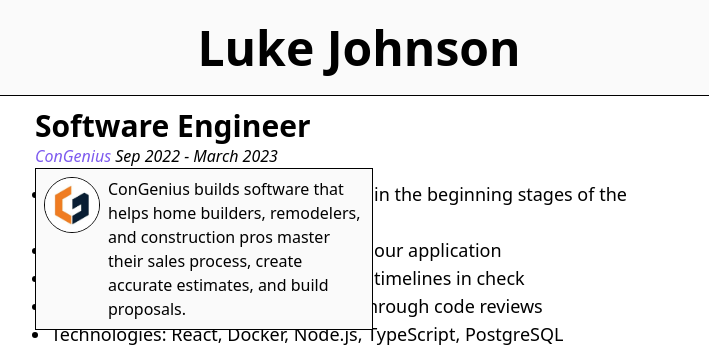
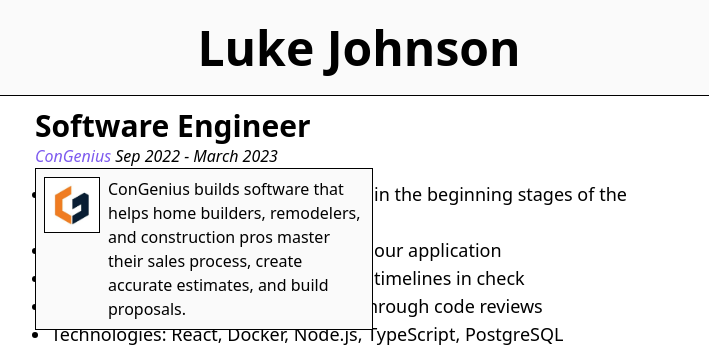
Before and after one commit to lukejo-io/website, a Next.js app: page /resume in a window 1280 px wide. Both pictures are taken after a click on the button "ConGenius". Shown: the top 347 px of the page, without its empty margins (281-990 px from the left). Built offline with nearby package versions, Linux system fonts and the light colour scheme.

Commit message:
Make avatars square

```diff
--- a/components/CompanyInfo.tsx
+++ b/components/CompanyInfo.tsx
@@ -31,7 +31,7 @@
             <Link href={companyLink}>
               <Avatar.Root>
                 <Avatar.Image
-                  className={"rounded-full w-14 h-14 border border-black"}
+                  className={" w-14 h-14 border border-black"}
                   src={imageSrc}
                   alt="Colm Tuite"
                 />
```
